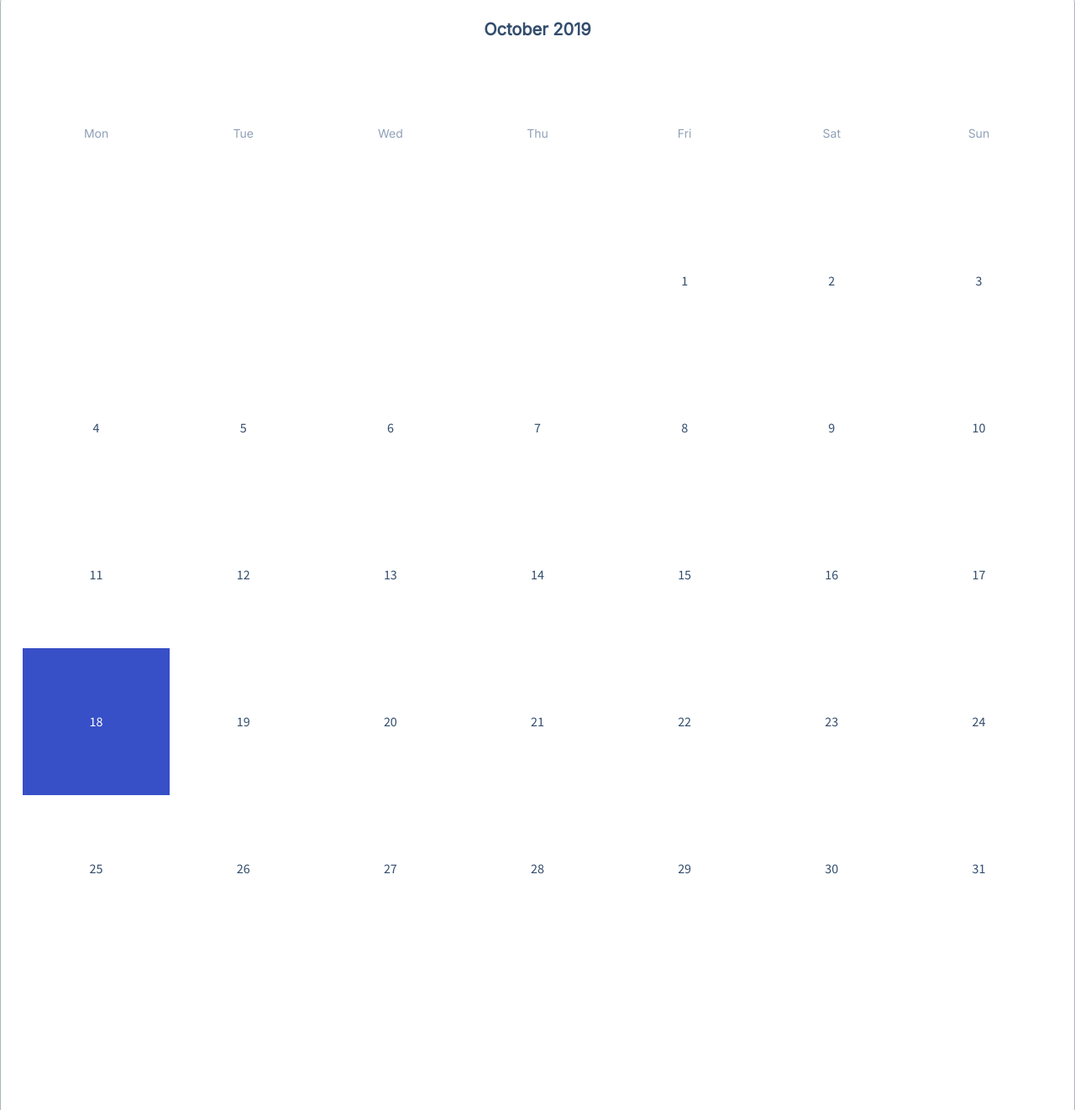
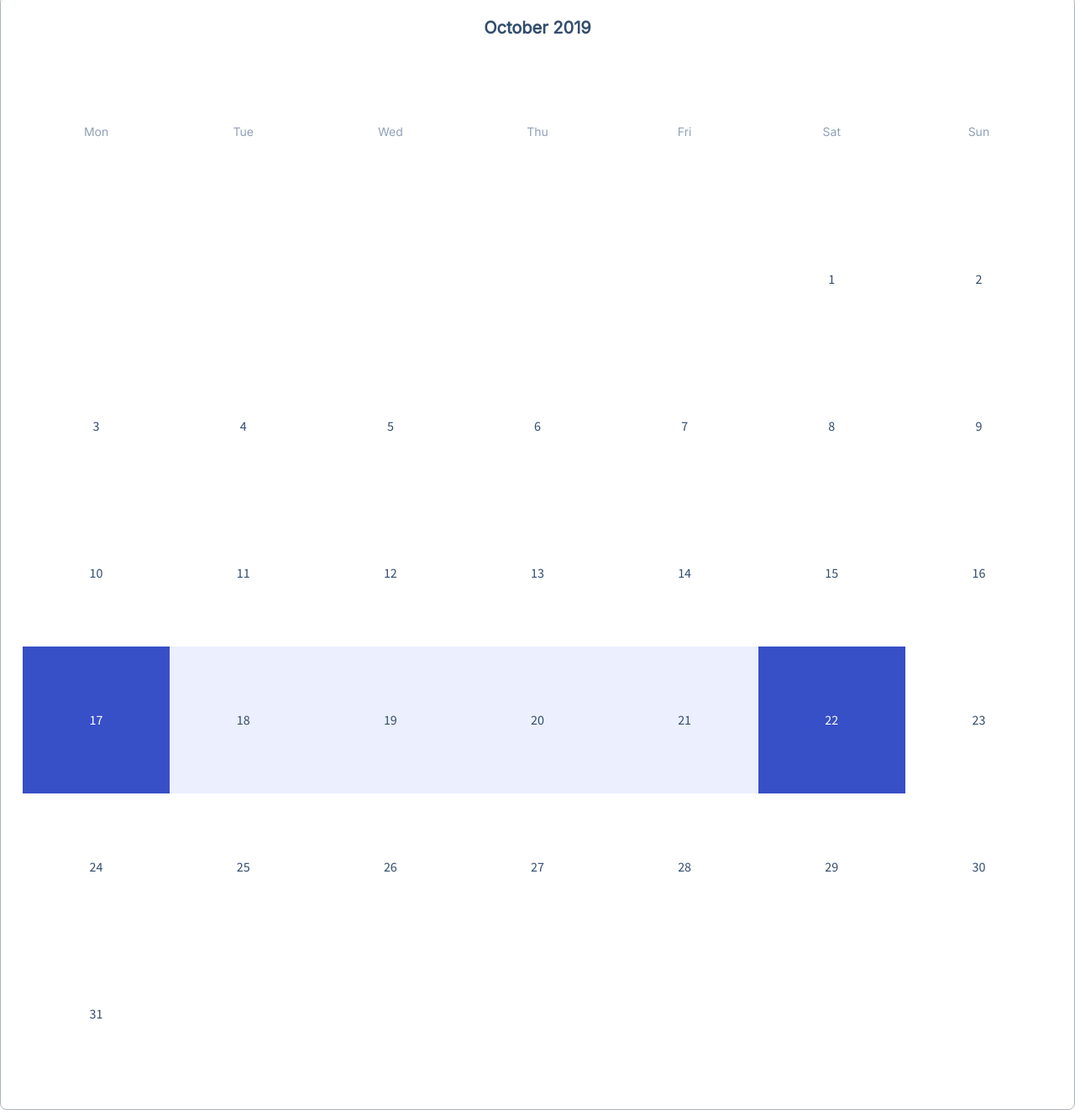
Before and after one commit to js-tasks-ru/htmlcss-20221107_k563ke70, a website: page 05-lection3/03-calendar/index.html in a window 1280 px wide. Shown: the part 5-1327 px from the top of the page at 84% size. Drawn offline with Linux system fonts and the light colour scheme.

Commit message:
центрирование внутри ячеек, модификаторы

```diff
--- a/05-lection3/03-calendar/calendar.css
+++ b/05-lection3/03-calendar/calendar.css
@@ -2,7 +2,7 @@
     background: var(--white);
     border: 1px solid var(--grey-3);
     border-radius: 8px;
-    padding: 28px 26px 30px;
+    padding: 26px;
 }
 
 .calendar__title {
@@ -28,21 +28,17 @@
     display: grid;
     grid-template-columns: repeat(7, 1fr);
     grid-template-rows: repeat(7, 1fr);
-    align-items: center;
-    justify-items: center;
 }
 
 .calendar__item {
-    /* width: 100%;
-    height: 100%; */
-
+    display: flex;
     font-family: 'Source Sans Pro';
     font-weight: 400;
     font-size: 16px;
     color: #334D6E;
+    align-items: center;
+    justify-content: center;
 }
-
-
 
 .calendar__item_day {
     font-family: 'Inter';
@@ -51,17 +47,11 @@
     color: #90A0B7;
 }
 
-.calendar__item-wrapper {
-    position: relative;
-    width: 100%;
-    height: 100%;
+.calendar__item_num-1 {
+    color: var(--white);
     background: var(--blue);
 }
 
-.calendar__item_num {
-    color: var(--white);
-    position: absolute;
-    top: 50%;
-    left:50%;
-    transform: translate(-50%, -50%);
+.calendar__item_num-2 {
+    background: rgba(160, 177, 245, 0.2);
 }
--- a/05-lection3/03-calendar/index.html
+++ b/05-lection3/03-calendar/index.html
@@ -11,50 +11,49 @@
             <div class="calendar__title">October 2019</div>
             <div class="calendar__wrapper">
                 <div class="calendar__inner">
-                    <span class="calendar__item calendar__item_day">Mon</span>
-                    <span class="calendar__item calendar__item_day">Tue</span>
-                    <span class="calendar__item calendar__item_day">Wed</span>
-                    <span class="calendar__item calendar__item_day">Thu</span>
-                    <span class="calendar__item calendar__item_day">Fri</span>
-                    <span class="calendar__item calendar__item_day">Sat</span>
-                    <span class="calendar__item calendar__item_day">Sun</span>
-                    <span class="calendar__item"></span>
-                    <span class="calendar__item"></span>
-                    <span class="calendar__item"></span>
-                    <span class="calendar__item"></span>
-                    <span class="calendar__item">1</span>
-                    <span class="calendar__item">2</span>
-                    <span class="calendar__item">3</span>
-                    <span class="calendar__item">4</span>
-                    <span class="calendar__item">5</span>
-                    <span class="calendar__item">6</span>
-                    <span class="calendar__item">7</span>
-                    <span class="calendar__item">8</span>
-                    <span class="calendar__item">9</span>
-                    <span class="calendar__item">10</span>
-                    <span class="calendar__item">11</span>
-                    <span class="calendar__item">12</span>
-                    <span class="calendar__item">13</span>
-                    <span class="calendar__item">14</span>
-                    <span class="calendar__item">15</span>
-                    <span class="calendar__item">16</span>
-                    <span class="calendar__item">17</span>
-                    <div class="calendar__item-wrapper">
-                        <span class="calendar__item calendar__item_num">18</span>
-                    </div>
-                    <div class="calendar__item">19</div>
-                    <span class="calendar__item">20</span>
-                    <span class="calendar__item">21</span>
-                    <span class="calendar__item">22</span>
-                    <span class="calendar__item">23</span>
-                    <span class="calendar__item">24</span>
-                    <span class="calendar__item">25</span>
-                    <span class="calendar__item">26</span>
-                    <span class="calendar__item">27</span>
-                    <span class="calendar__item">28</span>
-                    <span class="calendar__item">29</span>
-                    <span class="calendar__item">30</span>
-                    <span class="calendar__item">31</span>
+                    <div class="calendar__item calendar__item_day">Mon</div>
+                    <div class="calendar__item calendar__item_day">Tue</div>
+                    <div class="calendar__item calendar__item_day">Wed</div>
+                    <div class="calendar__item calendar__item_day">Thu</div>
+                    <div class="calendar__item calendar__item_day">Fri</div>
+                    <div class="calendar__item calendar__item_day">Sat</div>
+                    <div class="calendar__item calendar__item_day">Sun</div>
+                    <div class="calendar__item"></div>
+                    <div class="calendar__item"></div>
+                    <div class="calendar__item"></div>
+                    <div class="calendar__item"></div>
+                    <div class="calendar__item"></div>
+                    <div class="calendar__item">1</div>
+                    <div class="calendar__item">2</div>
+                    <div class="calendar__item">3</div>
+                    <div class="calendar__item">4</div>
+                    <div class="calendar__item">5</div>
+                    <div class="calendar__item">6</div>
+                    <div class="calendar__item">7</div>
+                    <div class="calendar__item">8</div>
+                    <div class="calendar__item">9</div>
+                    <div class="calendar__item">10</div>
+                    <div class="calendar__item">11</div>
+                    <div class="calendar__item">12</div>
+                    <div class="calendar__item">13</div>
+                    <div class="calendar__item">14</div>
+                    <div class="calendar__item">15</div>
+                    <div class="calendar__item">16</div>
+                    <div class="calendar__item calendar__item_num-1">17</div>
+                    <div class="calendar__item calendar__item_num-2">18</div>
+                    <div class="calendar__item calendar__item_num-2">19</div>
+                    <div class="calendar__item calendar__item_num-2">20</div>
+                    <div class="calendar__item calendar__item_num-2">21</div>
+                    <div class="calendar__item calendar__item_num-1">22</div>
+                    <div class="calendar__item">23</div>
+                    <div class="calendar__item">24</div>
+                    <div class="calendar__item">25</div>
+                    <div class="calendar__item">26</div>
+                    <div class="calendar__item">27</div>
+                    <div class="calendar__item">28</div>
+                    <div class="calendar__item">29</div>
+                    <div class="calendar__item">30</div>
+                    <div class="calendar__item">31</div>
                 </div>
             </div>
         </div>
```
